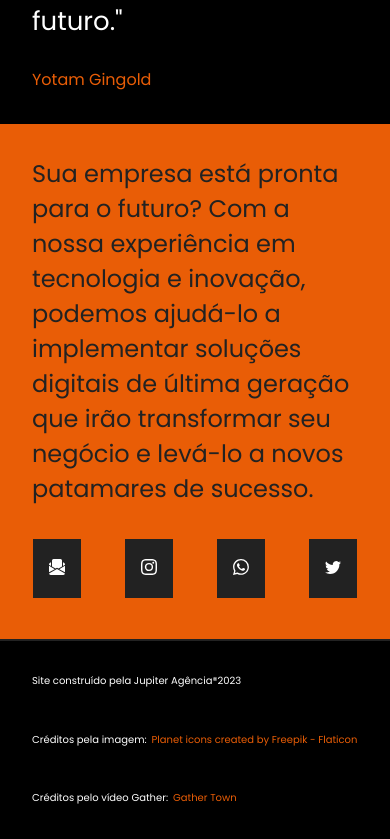
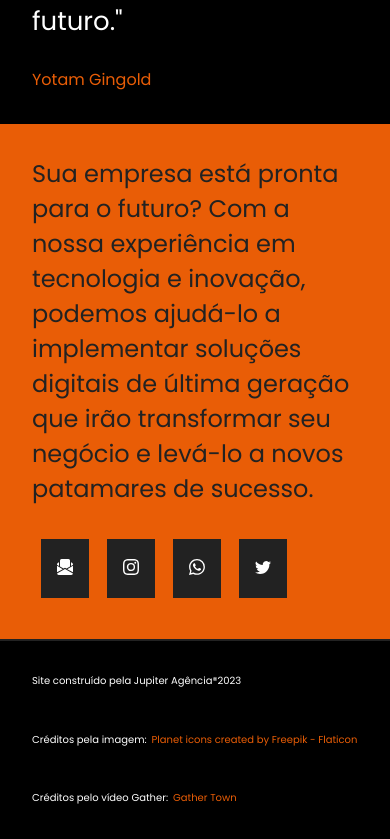
Before and after one commit to Juansantoss07/JupiterAgencia, a React (Vite) app: page / in a window 390 px wide. Shown: the part 2909-3748 px from the top of the page. Built offline with nearby package versions, Linux system fonts and the light colour scheme.

Commit message:
fix:updates in mobile menu

```diff
--- a/src/components/ContainerContact/style.scss
+++ b/src/components/ContainerContact/style.scss
@@ -39,9 +39,11 @@
             flex-direction: row;
             flex-wrap: wrap;
             width: 80%;
-            justify-content: space-between;
+            justify-content: flex-start;
 
             a{
+
+                margin: 0 .5em;
                 text-decoration: none;
 
                 .btn-mail{
--- a/src/components/header/style.scss
+++ b/src/components/header/style.scss
@@ -41,10 +41,11 @@
       color: $textDefault;
       text-decoration: none;
       width: 100%;
+      padding: .5em;
+      background-color: $colorBlack;
 
       li{
         list-style: none;
-        border-bottom: 2px solid $colorOrange;
       }
     }
   }
```
